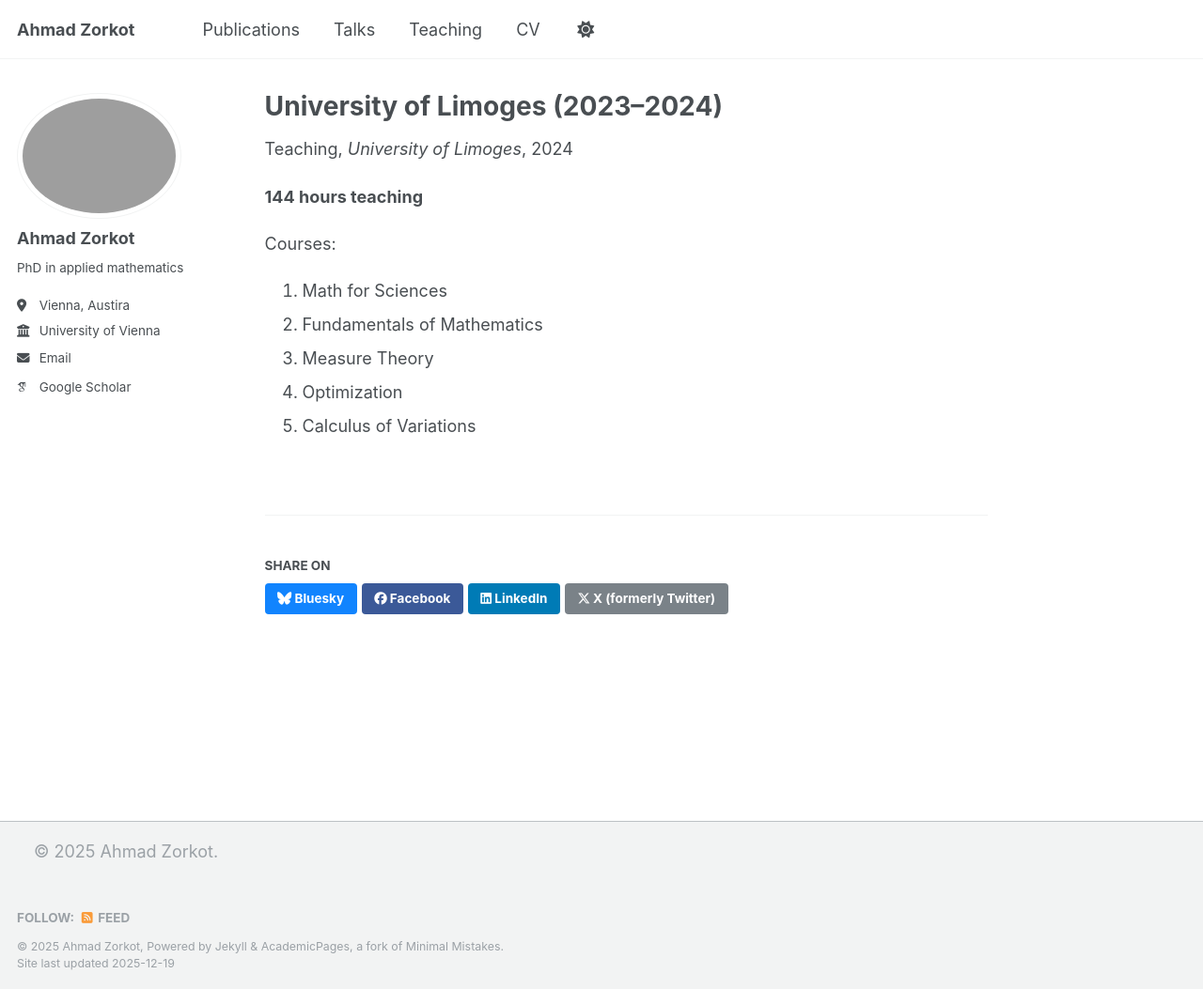
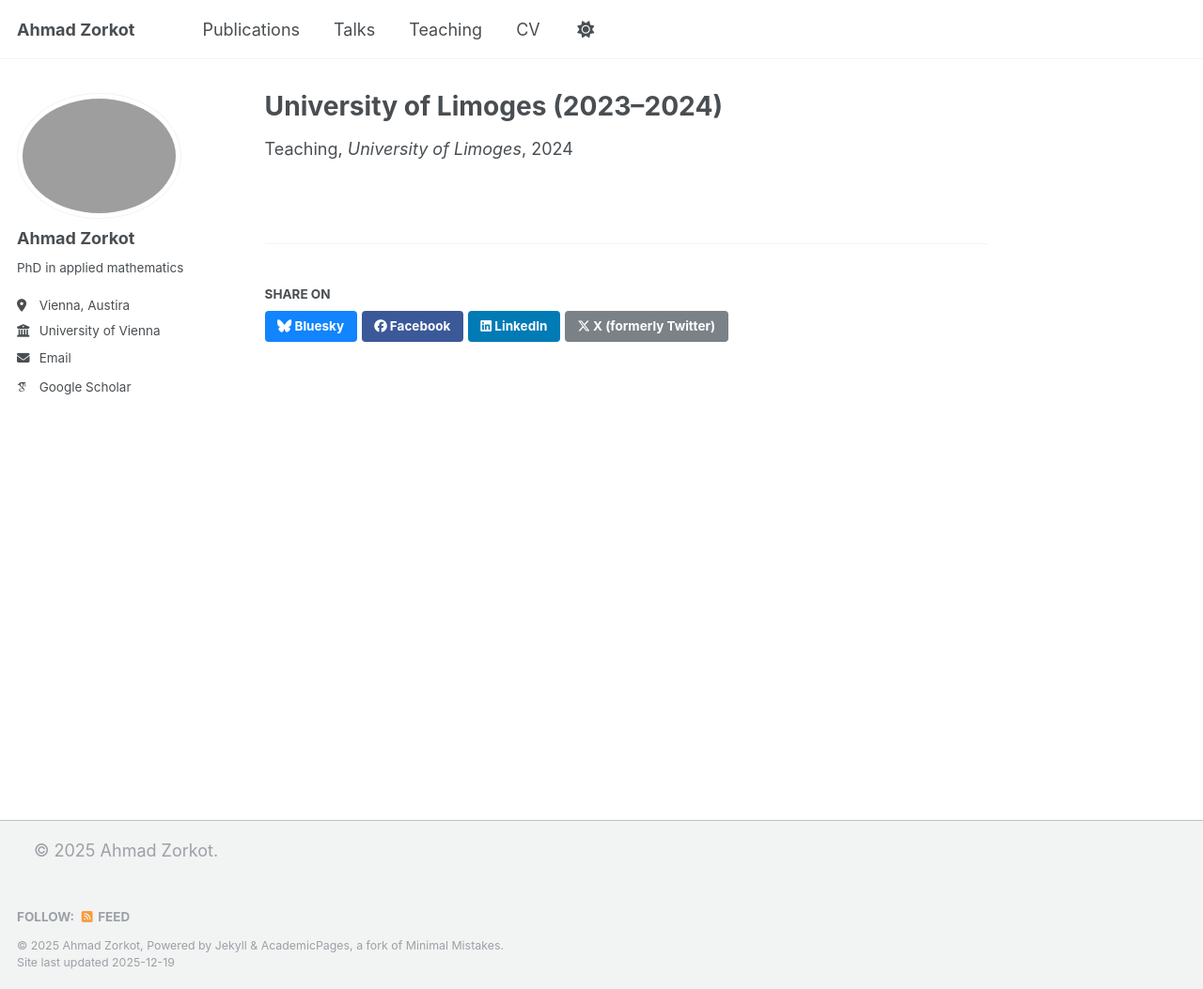
Before and after one commit to ahmadzorkot/ahmadzorkot.github.io, a Jekyll site: the page built from _teaching/2015-spring-teaching-2.md, in a window 1280 px wide and 1053 px high. Shown: the whole window at 94% size. Built offline with Jekyll 4.4.1, drawn with Linux system fonts in a browser that asks for light colours; some web fonts are replaced; some of the changed lines change nothing that is shown.

Commit message:
Update 2015-spring-teaching-2.md

```diff
--- a/_teaching/2015-spring-teaching-2.md
+++ b/_teaching/2015-spring-teaching-2.md
@@ -5,13 +5,12 @@
 permalink: /teaching/2023-2024-university-of-limoges
 venue: "University of Limoges"
 date: 2024-01-01
-location: "Limoges, France"
+date_range: "2023–2024"
+hours: 144
+tutorials:
+  - "Math for Sciences (exercise sessions)"
+  - "Fundamentals of Mathematics (exercise sessions)"
+  - "Measure Theory (exercise sessions)"
+  - "Optimization (exercise sessions)"
+  - "Calculus of Variations (exercise sessions)"
 ---
-**144 hours teaching**
-
-Courses:
-1. Math for Sciences
-2. Fundamentals of Mathematics
-3. Measure Theory
-4. Optimization
-5. Calculus of Variations
```
